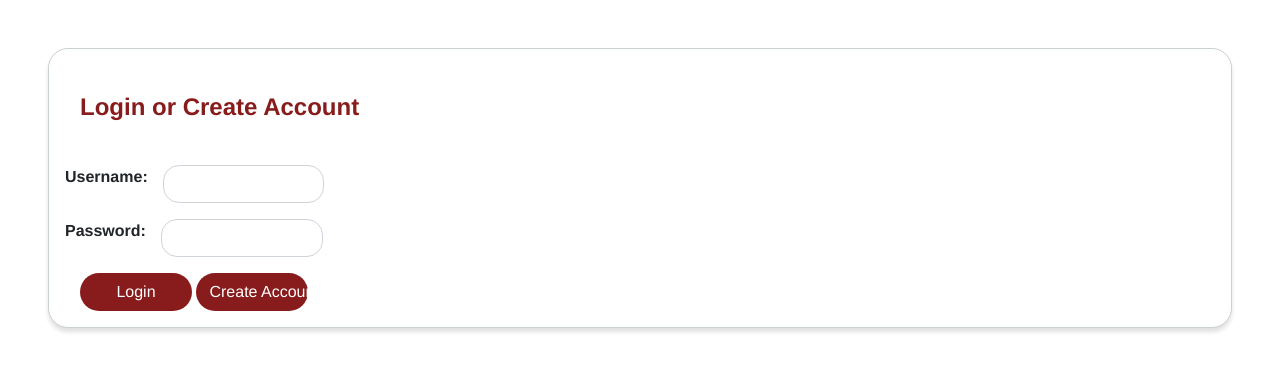
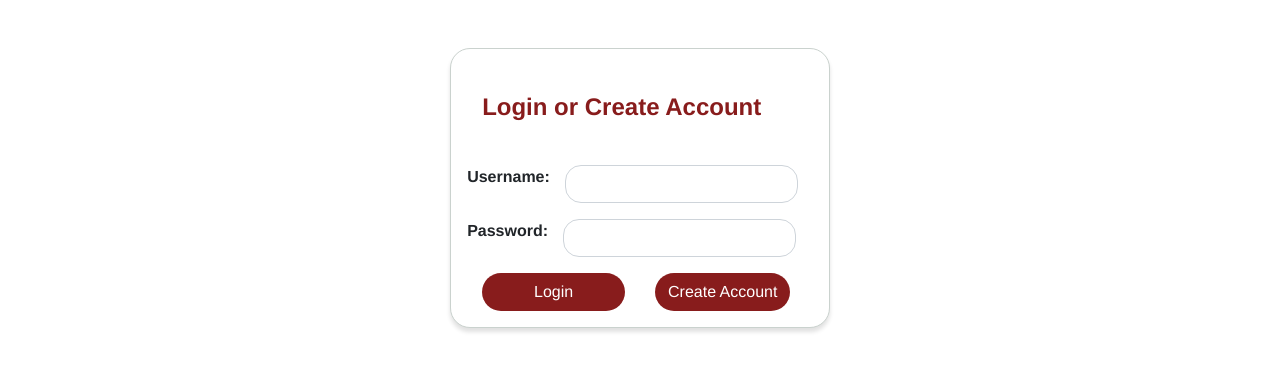
Before and after one commit to ssamsel/Campus-Forum, a website with bundled scripts: page app/client/login.html in a window 1280 px wide. Built offline with nearby package versions, Linux system fonts and the light colour scheme.

Commit message:
Login page mild changes + logout button on main

```diff
--- a/app/client/login.html
+++ b/app/client/login.html
@@ -13,7 +13,9 @@
   <script type="module" src="js/login_client.js"></script>
 </head>
 
-<body>
+<body style="display: flex;
+      justify-content: center;
+      align-items: center;">
 
   <div class="m-5">
     <div class="container-fluid thread-create-div">
@@ -25,18 +27,24 @@
           <div class="form-group row">
             <label for="username"><strong>Username: </strong></label>
             <div class="col-sm-2">
-              <input id="username" type="text" class="form-control form-rounded">
+              <input id="username" type="text" class="form-control form-rounded" style="width: auto;">
             </div>
           </div>
           <div class="form-group row">
             <label for="password"><strong>Password: </strong></label>
             <div class="col-sm-2">
-              <input id="password" type="password" class="form-control form-rounded">
+              <input id="password" type="password" class="form-control form-rounded" style="width: auto;">
             </div>
           </div>
-          <div id="buttons">
-            <button id="login_submit" type="button" class="btn login-btn">Login</button>
-            <button id="login_create" type="button" class="btn login-btn">Create Account</button>
+          <div id="buttons" style="justify-content: center">
+            <div class="row">
+              <div class="col">
+                <button id="login_submit" type="button" class="btn login-btn btn-block" style="width: 100%">Login</button>
+              </div>
+              <div class="col">
+                <button id="login_create" type="button" class="btn login-btn btn-block">Create Account</button>
+              </div>
+            </div>
           </div>
         </form>
       </div>
--- a/app/client/style.css
+++ b/app/client/style.css
@@ -179,6 +179,7 @@ a {
 	color: white;
 	width: 10%;
 	border-radius: 50px;
+	width: auto;
 }
 
 .vl {
```
Also changed, not shown: app/client/forums.html (+1 -1 lines), app/client/js/forums_client.js (+7 -1 lines).
